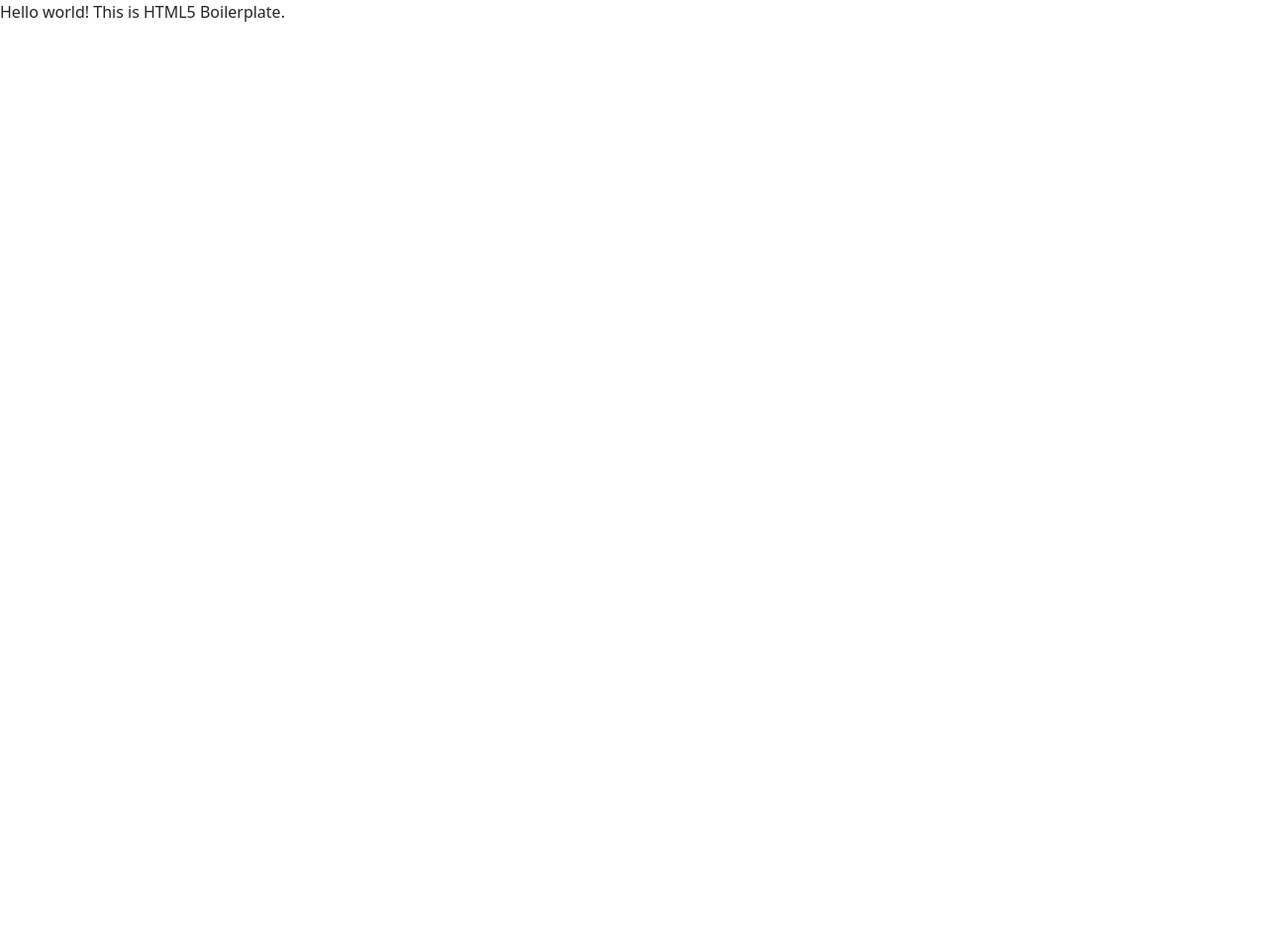
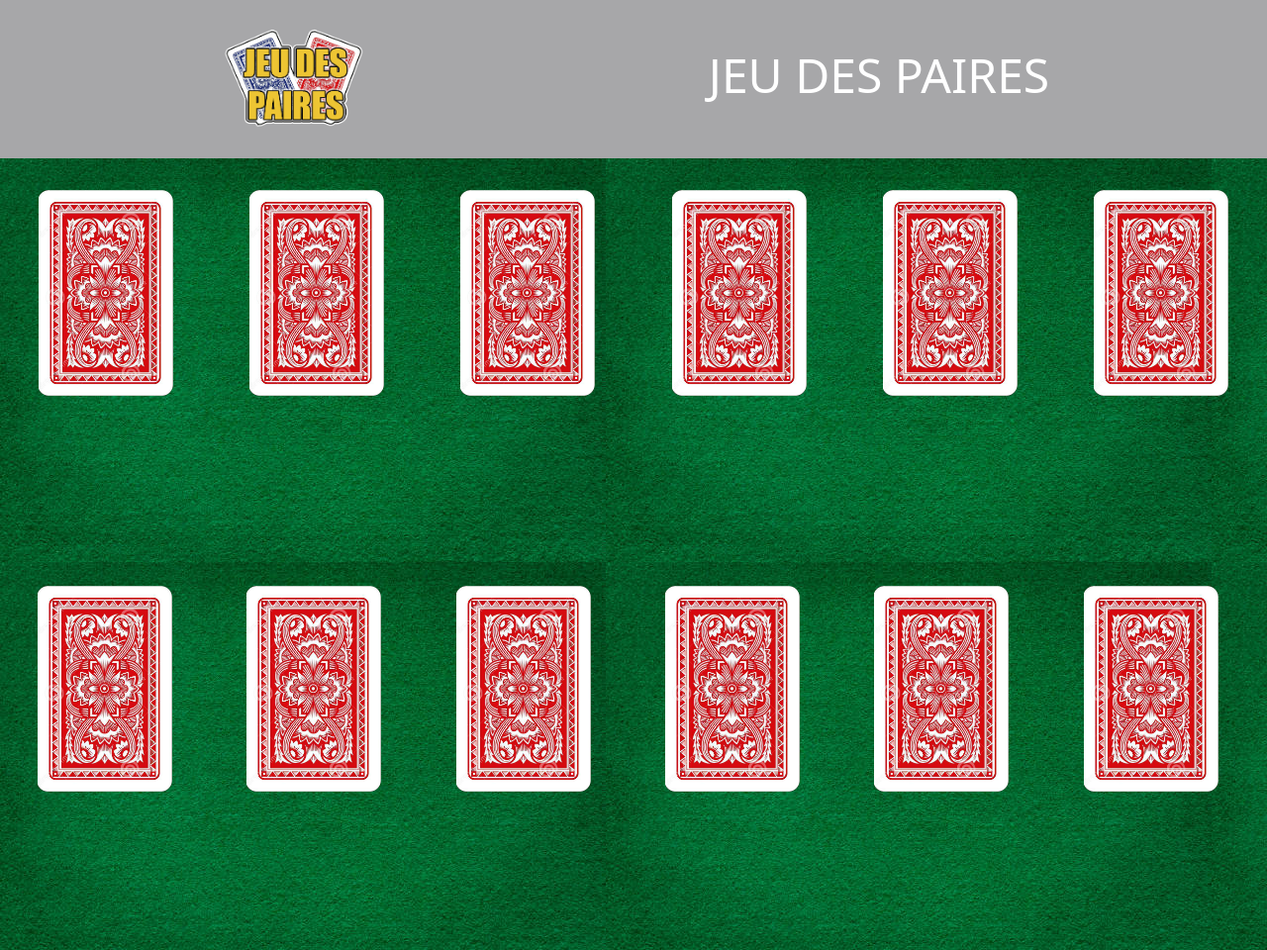
Before and after one commit to romainMeteye/Jeu_Des_Paires, a website built with Parcel: page index.html in a window 1280 px wide. Shown: the whole page at 99% size. Before the commit the page ends 800 px from the top, so only its background shows below. Built offline with nearby package versions, Linux system fonts and the light colour scheme.

Commit message:
interface and random generate cards

```diff
--- a/css/main.css
+++ b/css/main.css
@@ -86,7 +86,79 @@
 /* ==========================================================================
    Author's custom styles
    ========================================================================== */
+header {
+  background-color: #A7A7A9;
+  width: 100%;
+  height: 20vh;
+}
+.header {
+  justify-content: center;
+  align-items: center;
+  text-align: center;
+}
+.headerlogo {
+  width: 40%;
+  height: 20vh;
+}
+.logo {
+  height: 70%;
+  width: auto;
+  margin-top: auto;
+  margin-bottom: auto;
+  margin-left: 1rem;
+}
+.titre {
+  height: 20%;
+  font-size: 6vh;
+  color: #FFF;
+  margin-right: 1rem;
+}
+.gameInterface {
+  height: 100vh;
+  display: flex;
+  justify-content: space-around;
+  flex-wrap: wrap;
+  background-image: url(../img/istockphoto-905484364-612x612.jpg);
+}
+.gameCard {
+  position: relative;
+  height: 20vh;
+  width: 13vh;
+  margin: 1rem;
+  background-image: url(../img/red_card.png);
+  background-size: 100% 100%;
+}
 
+.return {
+  width: 100%;
+  height: 100%;
+}
+
+@media (min-width: 670px) {
+  .gameCard {
+    height: 18vh;
+    width: 12vh;
+  }
+}
+@media (min-width: 768px) {
+  .gameCard {
+    height: 21vh;
+    width: 14vh;
+    margin: 2rem;
+  }
+}
+@media (min-width: 992px) {
+  .gameCard {
+    height: 24vh;
+    width: 15.6vh;
+  }
+}
+@media (min-width: 1200px) {
+  .gameCard {
+    height: 26vh;
+    width: 17vh;
+  }
+}
 /* ==========================================================================
    Helper classes
    ========================================================================== */
--- a/index.html
+++ b/index.html
@@ -18,9 +18,48 @@
 </head>
 
 <body>
+  <header>
+    <article class="d-flex header">
 
-  <!-- Add your site or application content here -->
-  <p>Hello world! This is HTML5 Boilerplate.</p>
+    <section class="d-flex headerlogo">
+      <img src="img/logo.png" alt="" class="img-responsive logo">
+    </section>
+    <h5 class="titre">JEU DES PAIRES</h5>
+  </article>
+  </header>
+  <main>
+    <section class="gameInterface">
+      <article class="gameCard" id="0"></article>
+      <article class="gameCard" id="1"></article>
+      <article class="gameCard" id="2"></article>
+      <article class="gameCard" id="3"></article>
+      <article class="gameCard" id="4"></article>
+      <article class="gameCard" id="5"></article>
+      <article class="gameCard" id="6"></article>
+      <article class="gameCard" id="7"></article>
+      <article class="gameCard" id="8"></article>
+      <article class="gameCard" id="9"></article>
+      <article class="gameCard" id="10"></article>
+      <article class="gameCard" id="11"></article>
+
+      <section class="maskCard">
+        <article class="cardReturn"></article>
+        <article class="cardReturn"></article>
+        <article class="cardReturn"></article>
+        <article class="cardReturn"></article>
+        <article class="cardReturn"></article>
+        <article class="cardReturn"></article>
+        <article class="cardReturn"></article>
+        <article class="cardReturn"></article>
+        <article class="cardReturn"></article>
+        <article class="cardReturn"></article>
+        <article class="cardReturn"></article>
+        <article class="cardReturn"></article>
+      </section>
+
+    </section>
+  </main>
+
   <script src="js/vendor/modernizr-3.11.2.min.js"></script>
   <script src="https://cdn.jsdelivr.net/npm/bootstrap@5.1.3/dist/js/bootstrap.bundle.min.js" integrity="sha384-ka7Sk0Gln4gmtz2MlQnikT1wXgYsOg+OMhuP+IlRH9sENBO0LRn5q+8nbTov4+1p" crossorigin="anonymous"></script>
   <script src="js/plugins.js"></script>
--- a/js/main.js
+++ b/js/main.js
@@ -0,0 +1,33 @@
+let randomList = [];
+let liste = ['red', 'blue', 'green', 'yellow', 'pink', 'cyan', 'orange', 'purple'];
+
+function arrayShuffle(array) {
+    var lenght = array.length, index, random;
+    while (0 !== lenght) {
+      random = Math.floor(Math.random() * lenght);
+      lenght -= 1;
+      index = array[lenght];
+      array[lenght] = array[random];
+      array[random] = index;
+    }
+    return array;
+  }
+
+function doRandom() {
+    for(i = 0; i < 6; i++) {
+        let number = Math.floor(Math.random() * liste.length);
+        randomList.push(liste[number]);
+        randomList.push(liste[number]);
+        liste.splice(number, 1);
+    };
+    arrayShuffle(randomList);
+   return randomList;
+}
+doRandom();
+
+let cards = document.getElementsByClassName("gameCard");
+for(let card of cards) {
+    card.onclick = function() {
+        this.innerHTML = `<img src="img/return_${randomList[this.id]}.png" alt="" class="return">`
+    };
+}
```
Also changed, not shown: img/blue_card.png (added), img/jouer-des-conceptions-de-dos-de-carte-43597479.jpg (deleted), img/logo.png (added), img/red_card.png (added), img/return_blue.png (added), img/return_cyan.png (added), img/return_green.png (added), img/return_orange.png (added), img/return_pink.png (added), img/return_purple.png (added), img/return_red.png (added), img/return_yellow.png (added).
